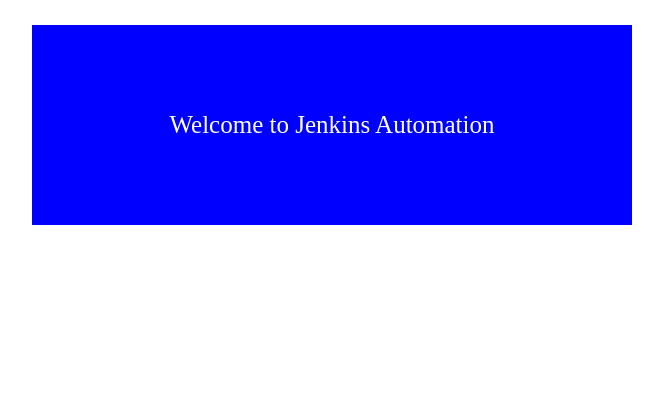
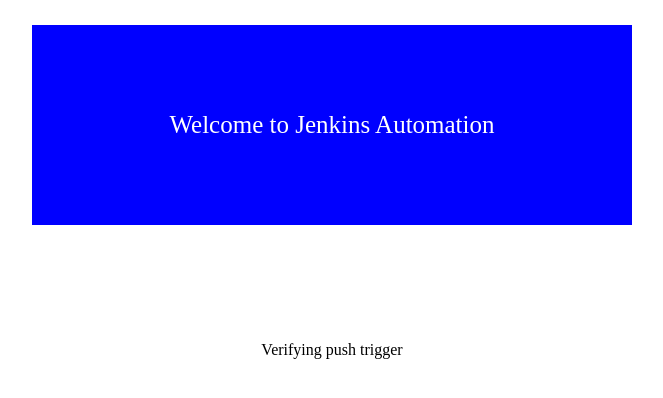
Before and after one commit to Bernotsha/Integration, an Angular app: page / in a window 1280 px wide. Shown: the top 398 px of the page, without its empty margins (308-971 px from the left). Built offline with nearby package versions, Linux system fonts and the light colour scheme.

Commit message:
Trigger verification

```diff
--- a/src/app/app.component.html
+++ b/src/app/app.component.html
@@ -1,6 +1,7 @@
 <div style="background-color: blue; width: 600px; height: 200px; margin:0 auto;  ">
   <div style="text-align: center; vertical-align: middle; line-height: 200px;">
     <p style="color: white; font-size: 25px;">Welcome to Jenkins  Automation</p>
+    <p>Verifying push trigger</p>
   </div>
 
 </div>
```
